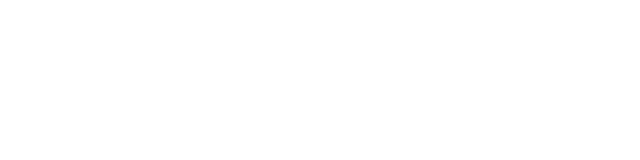
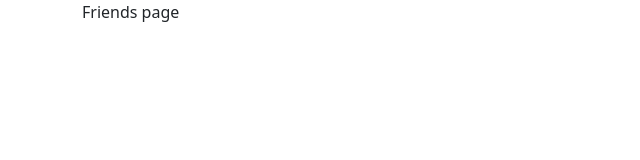
Before and after one commit to giuliagalizoni/project-2, a React (Create React App) app: page /friends in a window 1280 px wide. Shown: the top 160 px of the page, without its empty margins (0-640 px from the left). Built offline with nearby package versions, Linux system fonts and the light colour scheme.

Commit message:
importei o browser router, o bootstrap, criei os componentes das paginas, importei em app e adicionei as rotas em app

```diff
--- a/package.json
+++ b/package.json
@@ -6,8 +6,10 @@
     "@testing-library/jest-dom": "^5.16.4",
     "@testing-library/react": "^12.1.4",
     "@testing-library/user-event": "^13.5.0",
+    "bootstrap": "^5.1.3",
     "react": "^18.0.0",
     "react-dom": "^18.0.0",
+    "react-router-dom": "^6.3.0",
     "react-scripts": "5.0.0",
     "web-vitals": "^2.1.4"
   },
--- a/src/components/App.js
+++ b/src/components/App.js
@@ -1,7 +1,22 @@
+import { Routes, Route } from "react-router-dom";
+import "bootstrap/dist/css/bootstrap.min.css";
+
+import Home from "../pages/Home";
+import Friends from "../pages/Friends";
+import PostDetails from "../pages/PostDetails";
+import NewPost from "../pages/NewPost";
+import Error from "../pages/Error";
 
 function App() {
   return (
-    <div>
+    <div className="container">
+    <Routes>
+      <Route path="/" element={<Home />}/>
+      <Route path="/friends" element={<Friends />}/>
+      <Route path="/post/:id" element={<PostDetails />}/>
+      <Route path="/new-post" element={<NewPost />}/>
+      <Route path="*" element={<Error />}/>
+    </Routes>
     </div>
   );
 }
--- a/src/index.js
+++ b/src/index.js
@@ -1,11 +1,13 @@
 import React from 'react';
 import ReactDOM from 'react-dom';
 import App from './components/App';
-
+import { BrowserRouter } from "react-router-dom";
 
 ReactDOM.render(
   <React.StrictMode>
-    <App />
+    <BrowserRouter>
+     <App />
+    </BrowserRouter>
   </React.StrictMode>,
   document.getElementById('root')
 );
--- /dev/null
+++ b/src/pages/Error.js
@@ -0,0 +1,5 @@
+function Error() {
+    return <div> página de erro</div>
+}
+
+export default Error
--- /dev/null
+++ b/src/pages/Friends.js
@@ -0,0 +1,5 @@
+function Friends() {
+    return <div> Friends page</div>
+}
+
+export default Friends
--- /dev/null
+++ b/src/pages/Home.js
@@ -0,0 +1,5 @@
+function Home() {
+    return <div> Home</div>
+}
+
+export default Home
--- /dev/null
+++ b/src/pages/NewPost.js
@@ -0,0 +1,5 @@
+function NewPost() {
+    return <div> New Post</div>
+}
+
+export default NewPost
--- /dev/null
+++ b/src/pages/PostDetails.js
@@ -0,0 +1,5 @@
+function PostDetails() {
+    return <div> Post Details</div>
+}
+
+export default PostDetails
```
Also changed, not shown: 1 other file (tests, documents, lock files or other folders).
